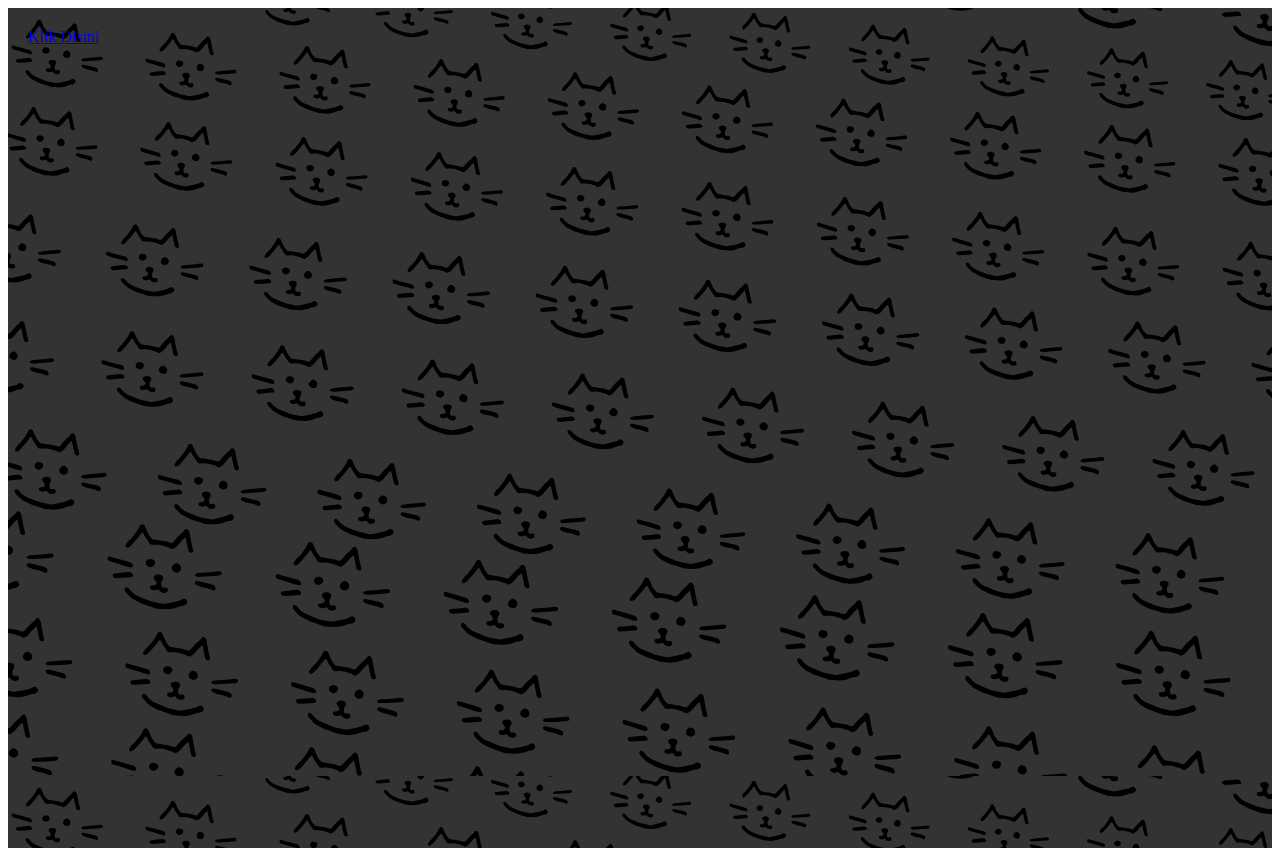
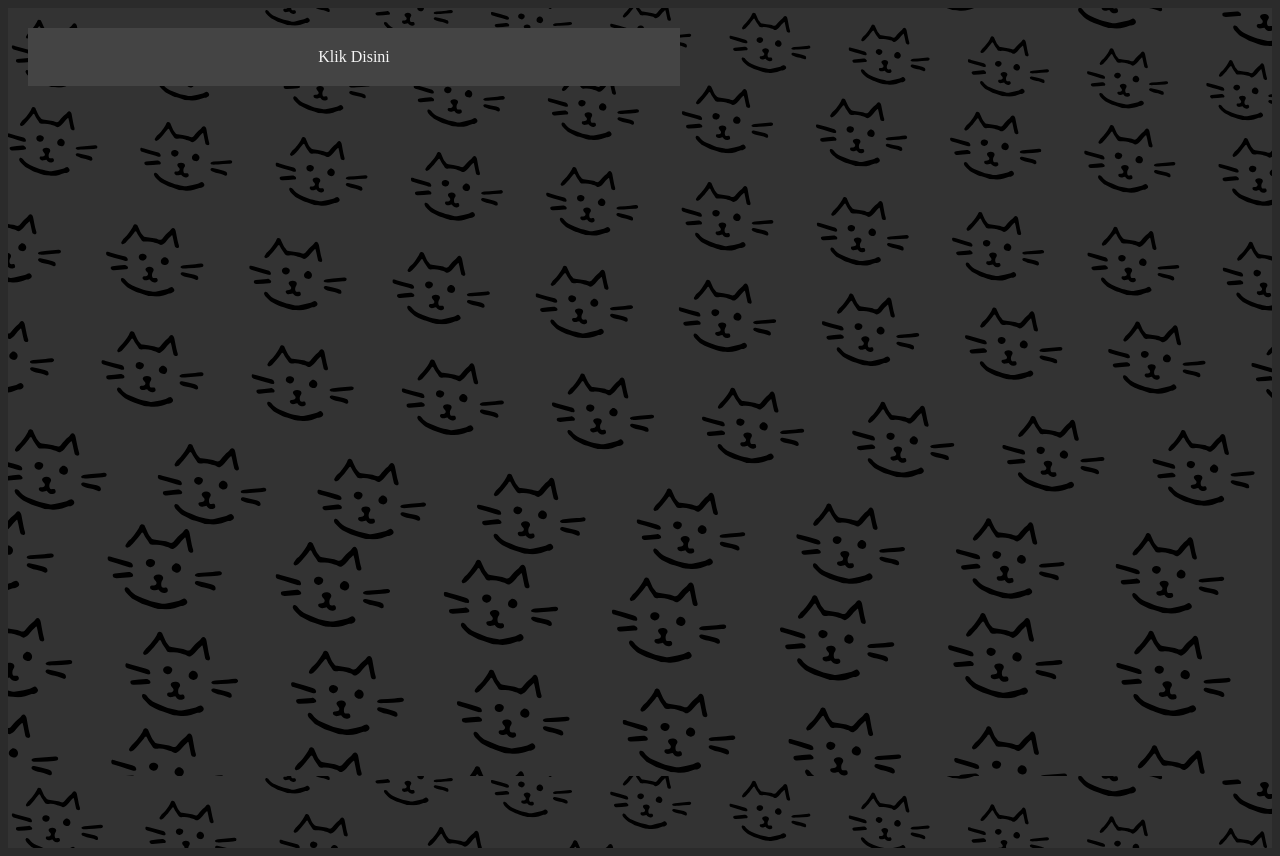
Before and after one commit to RivvZal/novelwebsite, a plain HTML site: page index.html in a window 1280 px wide. Drawn offline with Linux system fonts and the light colour scheme.

Commit message:
Update main.css

```diff
--- a/css/main.css
+++ b/css/main.css
@@ -207,6 +207,26 @@
         object-fit: cover;
     }
 
+        body {
+        background-color: #2b2b2b;
+    }
+
+    .holderbackground {
+        padding: 20px;
+        background-color: #444;
+        color: whitesmoke;
+        display: flex;
+        justify-content: center;
+        align-items: center;
+        width: 50%;
+    }
+
+    .holderbackground a {
+        text-decoration: none;
+        color: whitesmoke;
+        justify-content: center;
+    }
+
     @media (max-width: 768px) {
         #indexmanga .row,
         #indexnovel .row {
```
